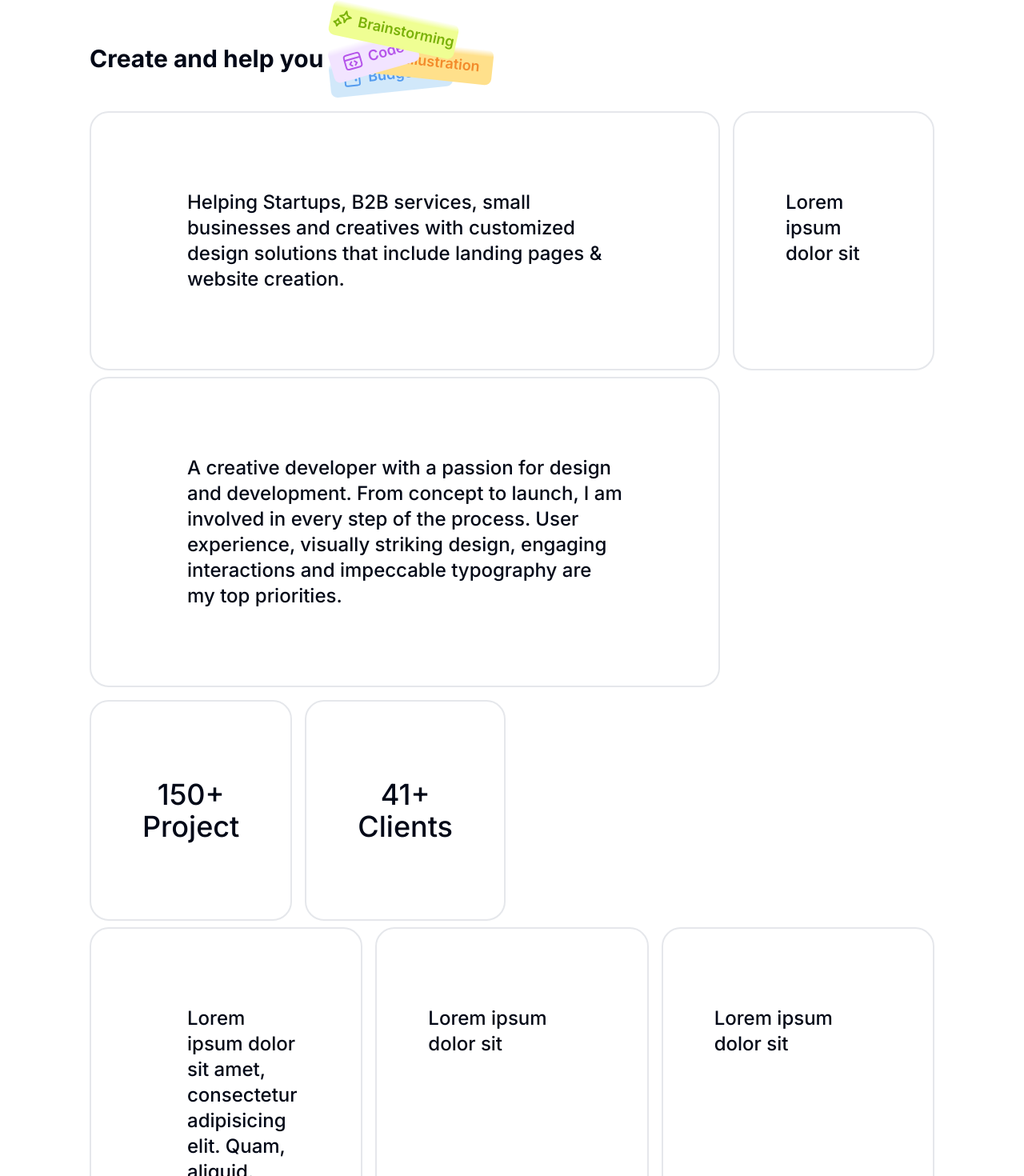
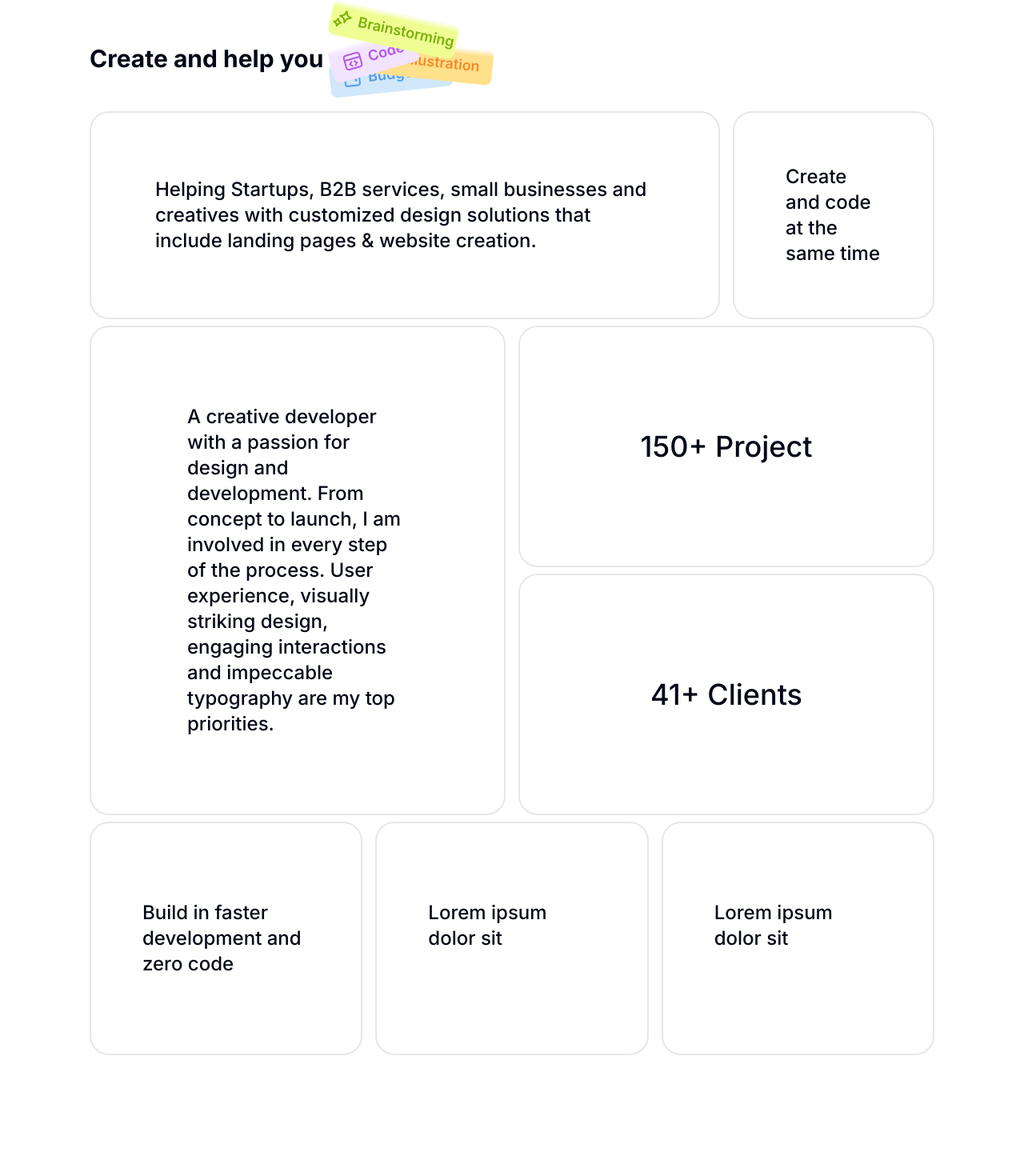
Before and after one commit to chianyungcode/portfolio-chian, a Next.js app: page / in a window 1280 px wide. Shown: the part 809-2279 px from the top of the page at 80% size. Built offline with nearby package versions, Linux system fonts and the light colour scheme.

Commit message:
fix: fix responsive layouting for keyselling section

```diff
--- a/components/KeySelling.tsx
+++ b/components/KeySelling.tsx
@@ -39,43 +39,42 @@ const KeySelling = () => {
       </div>
       <div className="text-2xl font-medium space-y-2">
         <div className="grid grid-cols-4 gap-4">
-          <div className="col-span-4 lg:col-span-3 rounded-[16px]  lg:rounded-3xl border-2 border-gray-200 lg:px-[7.5rem] lg:py-24 px-4 py-4 flex items-center lg:text-2xl text-sm ">
+          <div className="col-span-4 lg:col-span-3 rounded-[16px] lg:rounded-3xl border-2 border-gray-200 xl:px-[5rem] xl:py-20 px-4 py-4 flex items-center lg:text-2xl text-sm sm:px-8 lg:px-[4rem] lg:py-14">
             <Rocket className="w-[50%] h-[50%] sm:hidden" />
             Helping Startups, B2B services, small businesses and creatives with
             customized design solutions that include landing pages & website
             creation.
           </div>
-          <div className="col-span-1 hidden lg:block rounded-3xl border-2 border-gray-200 px-16 py-24">
-            Lorem ipsum dolor sit
+          <div className="col-span-1 hidden lg:block rounded-3xl border-2 border-gray-200 px-16 py-24 lg:px-[2rem] lg:py-14 xl:px-[4rem] xl:py-2 xl:flex items-center">
+            Create and code at the same time
           </div>
         </div>
         <div className="grid grid-cols-4 gap-4">
-          <div className="col-span-2 lg:text-2xl lg:h-max sm:min-h-[328px] md:min-h-[] md:col-span-3 text-sm rounded-3xl px-3 py-3 border-2 border-gray-200 lg:px-[7.5rem] lg:py-24 flex items-center md:py-8">
+          <div className="col-span-2 lg:text-2xl lg:h-max  md:col-span-3 lg:col-span-2 text-sm rounded-3xl px-3 py-3 border-2 border-gray-200 xl:px-[7.5rem] xl:py-24 flex items-center md:py-14 md:px-8 sm:py-12 sm:px-8 lg:px-[4rem]">
             A creative developer with a passion for design and development. From
             concept to launch, I am involved in every step of the process. User
             experience, visually striking design, engaging interactions and
             impeccable typography are my top priorities.
           </div>
 
-          <div className="flex lg:flex-row flex-col md:col-span-1 lg:col-span-2 col-span-2 gap-y-2 gap-4">
-            <div className="col-span-1 lg:text-4xl text-xl rounded-3xl grow border-2 border-gray-200 lg:px-16 lg:py-24 flex items-center text-center justify-center ">
+          <div className="flex lg:flex-col flex-col md:flex-col md:col-span-1 lg:col-span-2 col-span-2 gap-y-2 gap-4">
+            <div className="col-span-1 lg:text-4xl text-xl  rounded-3xl grow border-2 border-gray-200 lg:px-16 lg:py-14 flex items-center text-center justify-center ">
               150+ Project
             </div>
-            <div className="col-span-1 lg:text-4xl text-xl rounded-3xl grow border-2 border-gray-200 lg:px-16 lg:py-24 flex items-center text-center justify-center">
+            <div className="col-span-1 lg:text-4xl text-xl  rounded-3xl grow border-2 border-gray-200 lg:px-16 lg:py-14 flex items-center text-center justify-center">
               41+ Clients
             </div>
           </div>
         </div>
 
         <div className="grid grid-cols-3 gap-4">
-          <div className="col-span-1 hidden lg:flex rounded-3xl border-2 border-gray-200 px-[7.5rem] py-24 items-center ">
-            Lorem ipsum dolor sit amet, consectetur adipisicing elit. Quam,
-            aliquid.
+          <div className="col-span-1 hidden lg:flex rounded-3xl border-2 border-gray-200 lg:px-[4rem] py-24 items-center ">
+            Build in faster development and zero code
           </div>
-          <div className="col-span-1 rounded-3xl hidden lg:flex border-2 border-gray-200 px-16 py-24">
+          <div className="col-span-1 rounded-3xl hidden lg:flex border-2 border-gray-200 lg:px-[4rem] py-24">
             Lorem ipsum dolor sit
           </div>
-          <div className="col-span-1 rounded-3xl hidden lg:flex border-2 border-gray-200 px-16 py-24">
+          <div className="col-span-1 rounded-3xl hidden lg:flex border-2 border-gray-200 lg:px-[4rem] py-24">
             Lorem ipsum dolor sit
           </div>
         </div>
```
